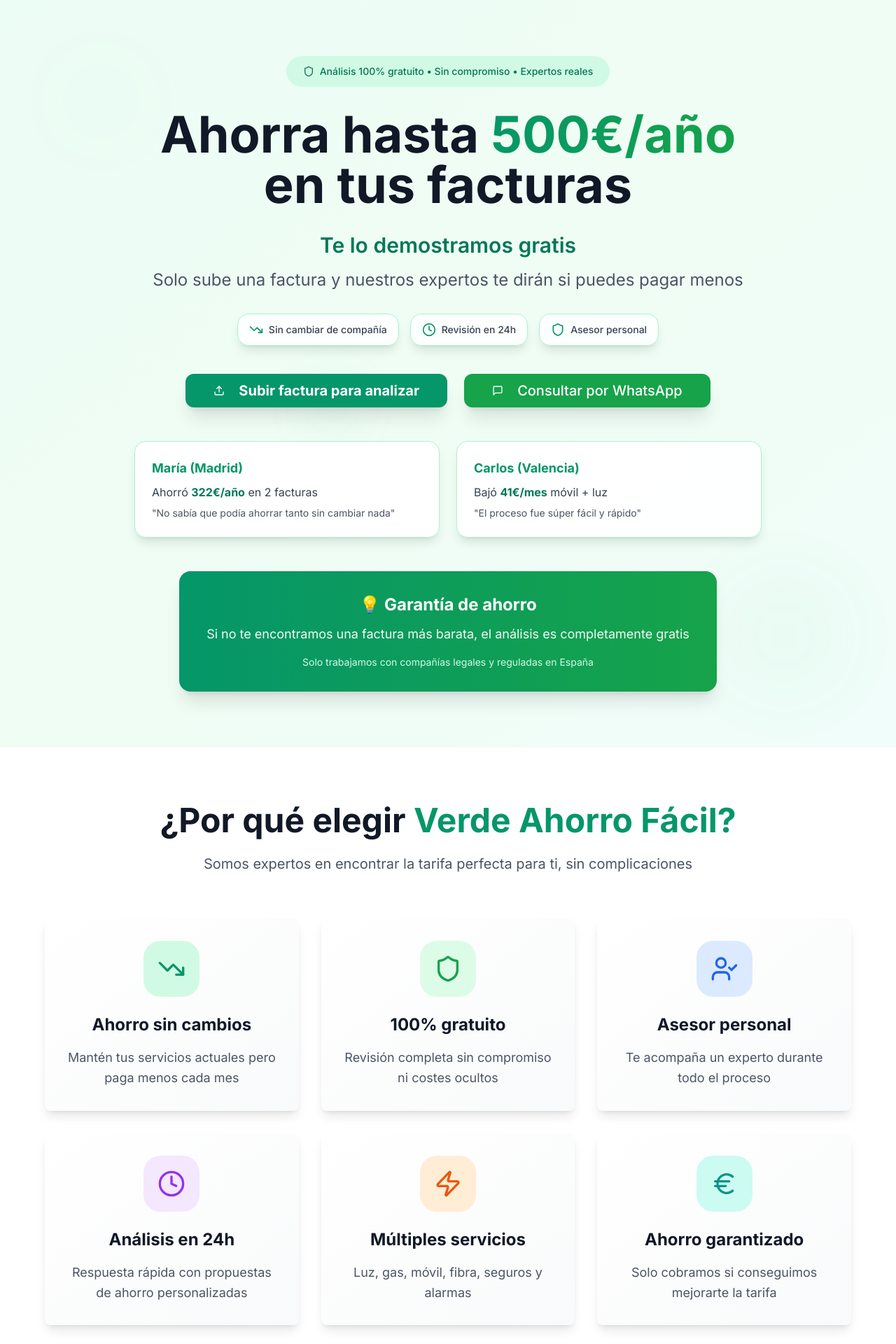
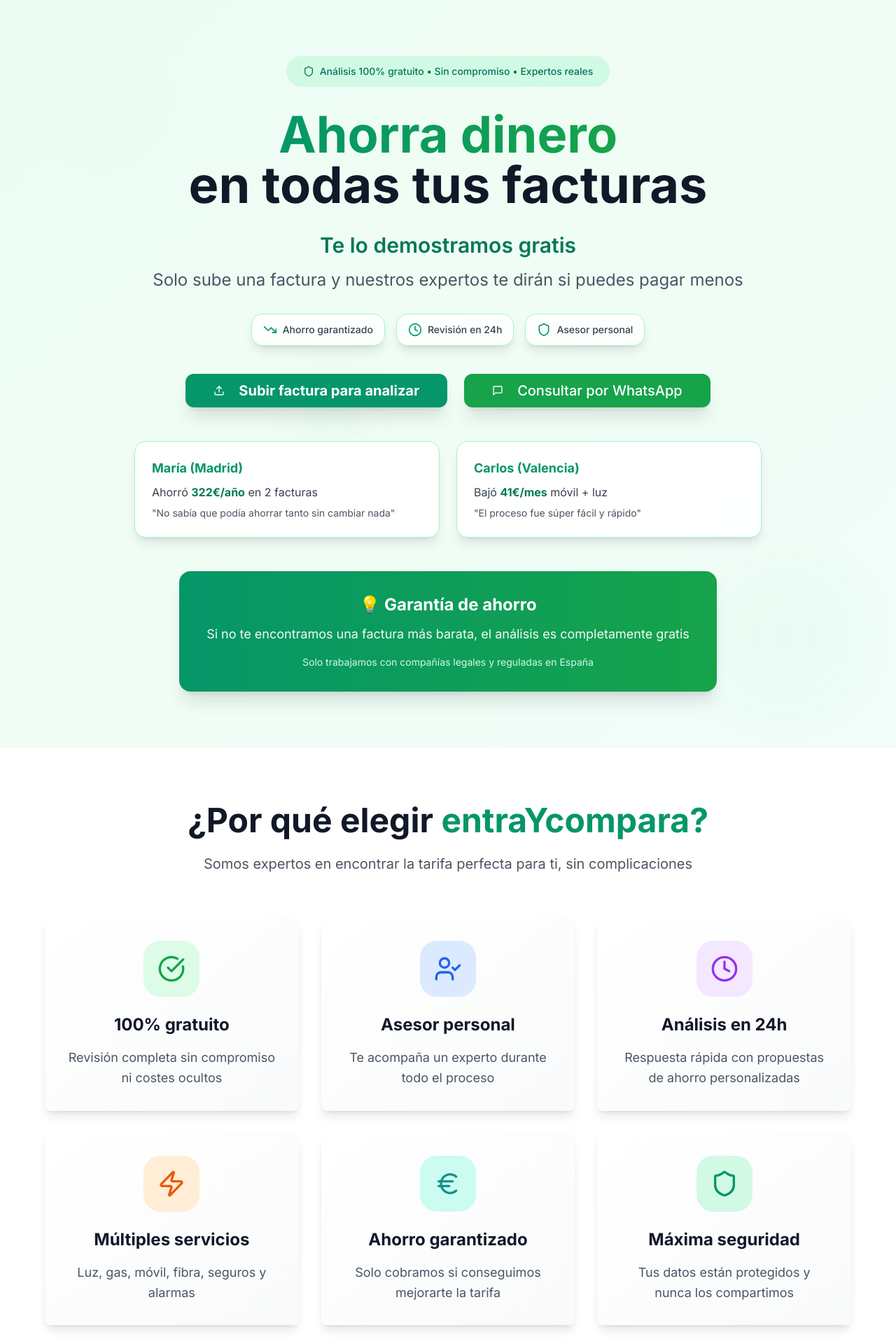
Before and after one commit to AlexandrUlyanov/verde-ahorro-facil-76, a React (Vite) app: page / in a window 1280 px wide. Shown: the top 1920 px of the page at 70% size. Built offline with nearby package versions, Linux system fonts and the light colour scheme.

Commit message:
Refactor: Update Hero and Benefits components
Remove "sin cambiar de compañía" and update the title. Update email and contact info.

```diff
--- a/src/components/Benefits.tsx
+++ b/src/components/Benefits.tsx
@@ -1,17 +1,11 @@
 
 import { Card, CardContent } from "@/components/ui/card";
-import { TrendingDown, Shield, UserCheck, Zap, Clock, Euro } from "lucide-react";
+import { Shield, UserCheck, Zap, Clock, Euro, CheckCircle } from "lucide-react";
 
 const Benefits = () => {
   const benefits = [
     {
-      icon: TrendingDown,
-      title: "Ahorro sin cambios",
-      description: "Mantén tus servicios actuales pero paga menos cada mes",
-      color: "text-emerald-600 bg-emerald-100"
-    },
-    {
-      icon: Shield,
+      icon: CheckCircle,
       title: "100% gratuito",
       description: "Revisión completa sin compromiso ni costes ocultos",
       color: "text-green-600 bg-green-100"
@@ -39,6 +33,12 @@ const Benefits = () => {
       title: "Ahorro garantizado",
       description: "Solo cobramos si conseguimos mejorarte la tarifa",
       color: "text-teal-600 bg-teal-100"
+    },
+    {
+      icon: Shield,
+      title: "Máxima seguridad",
+      description: "Tus datos están protegidos y nunca los compartimos",
+      color: "text-emerald-600 bg-emerald-100"
     }
   ];
 
@@ -47,7 +47,7 @@ const Benefits = () => {
       <div className="container mx-auto px-6">
         <div className="text-center mb-16">
           <h2 className="text-4xl md:text-5xl font-bold text-gray-900 mb-6">
-            ¿Por qué elegir <span className="text-emerald-600">Verde Ahorro Fácil?</span>
+            ¿Por qué elegir <span className="text-emerald-600">entraYcompara?</span>
           </h2>
           <p className="text-xl text-gray-600 max-w-3xl mx-auto">
             Somos expertos en encontrar la tarifa perfecta para ti, sin complicaciones
--- a/src/components/Hero.tsx
+++ b/src/components/Hero.tsx
@@ -30,13 +30,13 @@ const Hero = () => {
             Análisis 100% gratuito • Sin compromiso • Expertos reales
           </div>
 
-          {/* Main Heading - Más directo y enfocado en ahorro */}
+          {/* Main Heading - Más atractivo sin cantidad específica */}
           <h1 className="text-4xl md:text-6xl lg:text-7xl font-bold text-gray-900 mb-8 leading-tight animate-fade-in">
-            Ahorra hasta <span className="bg-gradient-to-r from-emerald-600 to-green-600 bg-clip-text text-transparent">500€/año</span><br />
-            en tus facturas
+            <span className="bg-gradient-to-r from-emerald-600 to-green-600 bg-clip-text text-transparent">Ahorra dinero</span><br />
+            en todas tus facturas
           </h1>
 
-          {/* Subtitle más específico */}
+          {/* Subtítulo más específico */}
           <div className="mb-8 animate-fade-in">
             <p className="text-2xl md:text-3xl font-semibold text-emerald-700 mb-4">
               Te lo demostramos gratis
@@ -51,7 +51,7 @@ const Hero = () => {
             <div className="bg-white/80 backdrop-blur-sm rounded-2xl px-4 py-3 shadow-lg border border-emerald-200">
               <div className="flex items-center gap-2">
                 <TrendingDown className="w-5 h-5 text-emerald-600" />
-                <span className="text-sm font-medium text-gray-700">Sin cambiar de compañía</span>
+                <span className="text-sm font-medium text-gray-700">Ahorro garantizado</span>
               </div>
             </div>
             <div className="bg-white/80 backdrop-blur-sm rounded-2xl px-4 py-3 shadow-lg border border-emerald-200">
```
